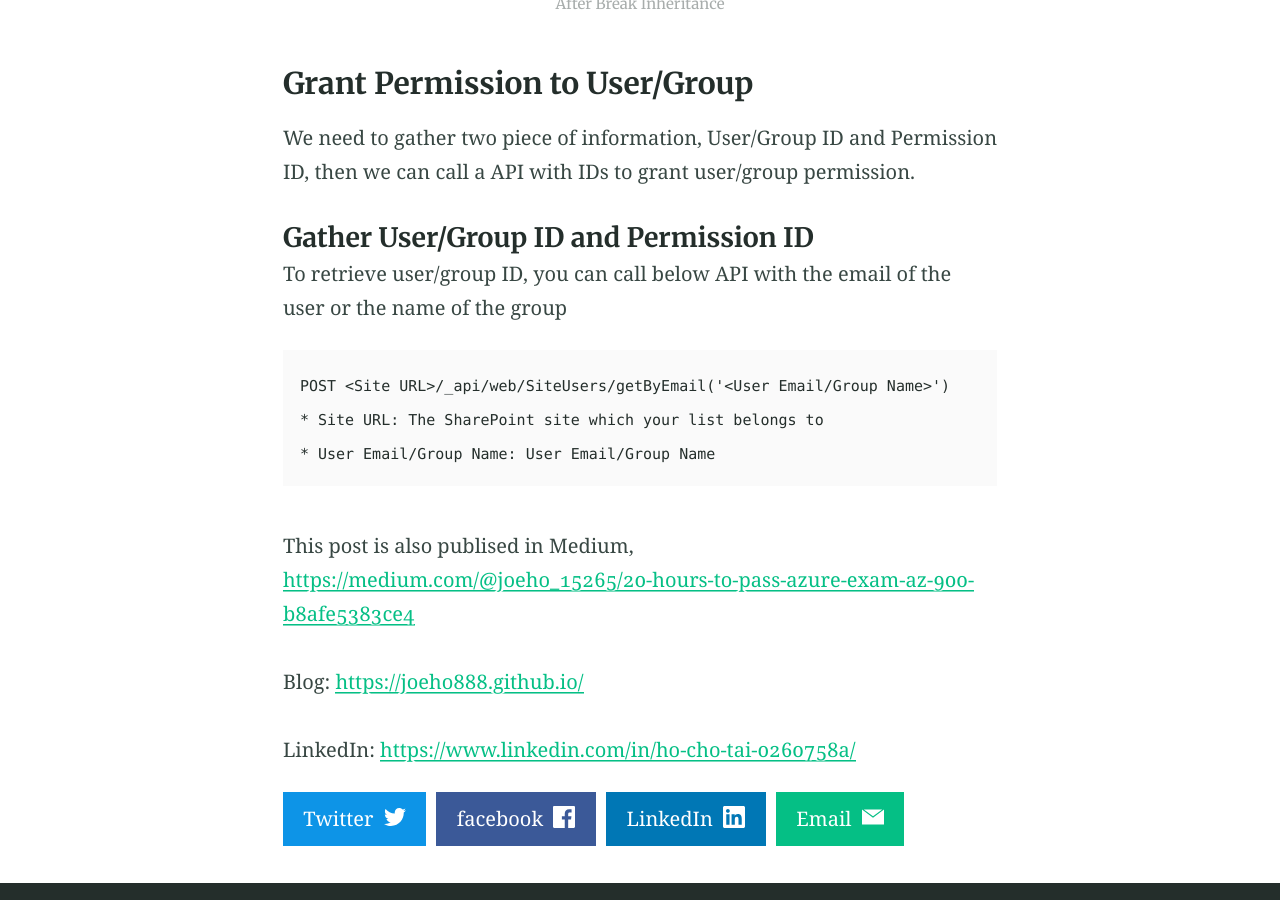
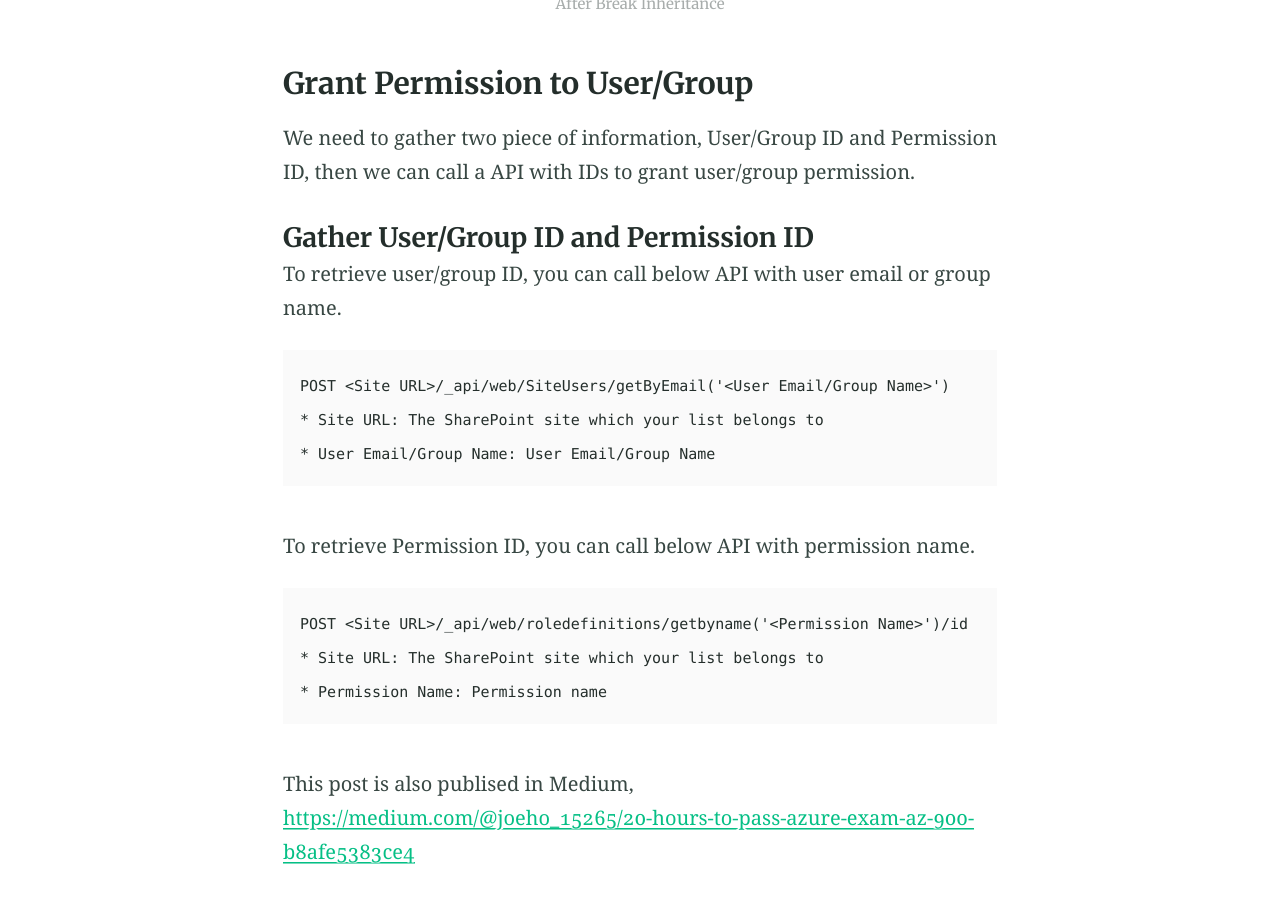
Before and after one commit to JoeHO888/JoeHo888.github.io, a Jekyll site: the page built from _posts/2020-06-10-Change-SharePoint-Online-List-Item-Permission-With-SharePoint-API.md, in a window 1280 px wide and 900 px high, scrolled down 3131 px. Built offline with Jekyll 4.4.1, drawn with Linux system fonts in a browser that asks for light colours; our own code applies the rules of GitHub Pages for plain Markdown files; comment, search, counter and statistics services are not loaded.

Commit message:
Update Gather User/Group ID and Permission ID in Change SharePoint Online List Item Permission With SharePoint API Post

````diff
--- a/_posts/2020-06-10-Change-SharePoint-Online-List-Item-Permission-With-SharePoint-API.md
+++ b/_posts/2020-06-10-Change-SharePoint-Online-List-Item-Permission-With-SharePoint-API.md
@@ -54,7 +54,7 @@ POST <Site URL>/_api/web/lists/getByTitle('<List Name>')/items(<Item ID>)/breakr
 We need to gather two piece of information, User/Group ID and Permission ID, then we can call a API with IDs to grant user/group permission.
 
 #### Gather User/Group ID and Permission ID
-To retrieve user/group ID, you can call below API with the email of the user or the name of the group
+To retrieve user/group ID, you can call below API with user email or group name.
 
 ```
 POST <Site URL>/_api/web/SiteUsers/getByEmail('<User Email/Group Name>')
@@ -62,6 +62,12 @@ POST <Site URL>/_api/web/SiteUsers/getByEmail('<User Email/Group Name>')
 * User Email/Group Name: User Email/Group Name
 ```
 
+To retrieve Permission ID, you can call below API with permission name.
+```
+POST <Site URL>/_api/web/roledefinitions/getbyname('<Permission Name>')/id
+* Site URL: The SharePoint site which your list belongs to
+* Permission Name: Permission name
+```
 
 
 This post is also publised in Medium, [https://medium.com/@joeho_15265/20-hours-to-pass-azure-exam-az-900-b8afe5383ce4](https://medium.com/@joeho_15265/20-hours-to-pass-azure-exam-az-900-b8afe5383ce4)
````
